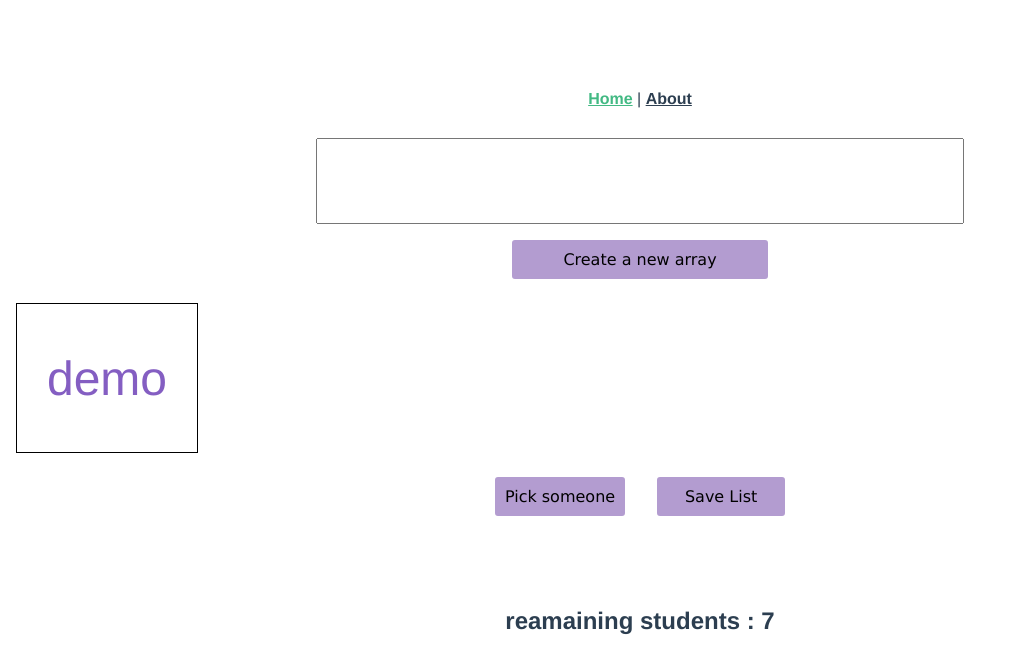
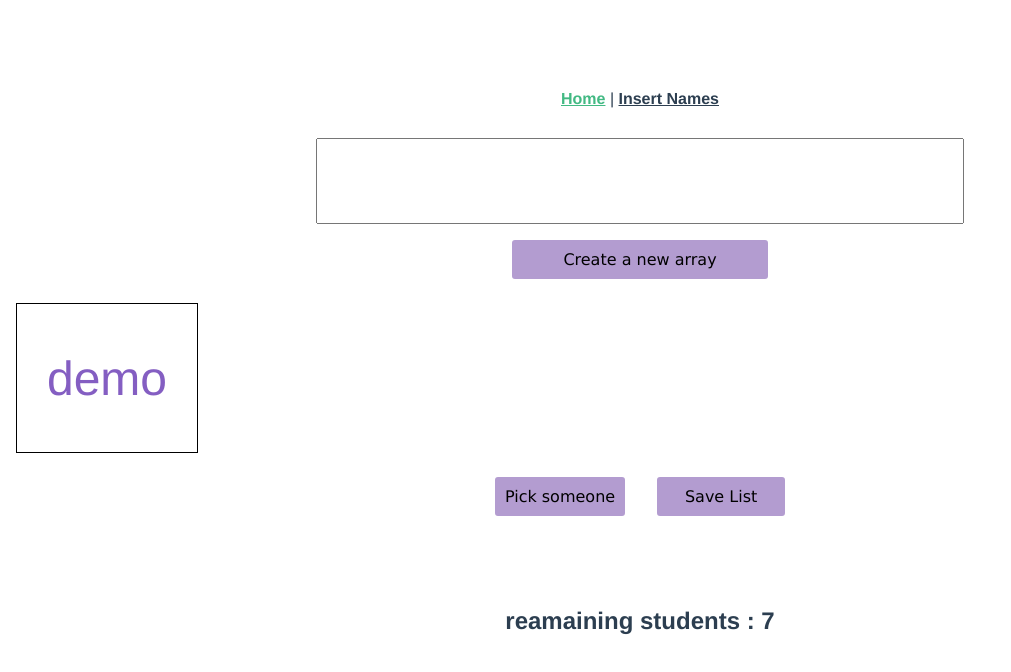
Before and after one commit to 3aluw/randompuipilpicker, a Vue app: page /#/ in a window 1280 px wide. Shown: the top 672 px of the page, without its empty margins (0-1011 px from the left). Built offline with nearby package versions, Linux system fonts and the light colour scheme.

Commit message:
added router

```diff
--- a/src/App.vue
+++ b/src/App.vue
@@ -1,7 +1,7 @@
 <template>
   <div id="nav">
     <router-link to="/">Home</router-link> |
-    <router-link to="/about">About</router-link>
+    <router-link to="/newList">Insert Names</router-link>
   </div>
   <router-view/>
 </template>
--- a/src/router/index.js
+++ b/src/router/index.js
@@ -8,13 +8,13 @@ const routes = [
     component: Home
   },
   {
-    path: '/about',
+    path: '/newList',
     name: 'About',
     // route level code-splitting
     // this generates a separate chunk (about.[hash].js) for this route
     // which is lazy-loaded when the route is visited.
     component: function () {
-      return import(/* webpackChunkName: "about" */ '../views/About.vue')
+      return import(/* webpackChunkName: "about" */ '../views/newListV.vue')
     }
   }
 ]
--- a/src/views/About.vue
+++ /dev/null
@@ -1,5 +0,0 @@
-<template>
-  <div class="about">
-    <h1>This is an about page</h1>
-  </div>
-</template>
--- a/src/views/Home.vue
+++ b/src/views/Home.vue
@@ -14,7 +14,7 @@
 import ListNameInsertFieldC from '../components/ListNameInsertFieldC.vue'
 
 export default {
-  name: 'App',
+  name: 'Home',
   components: {
     ListNameInsertFieldC
   },
--- /dev/null
+++ b/src/views/newListV.vue
@@ -0,0 +1,22 @@
+<template>
+ <div class="list-name">
+    <ListNameInsertFieldC/>
+ </div>
+ <div class="names-container">
+<input type="text">
+
+ </div>
+</template>
+
+
+<script>
+
+import ListNameInsertFieldC from '../components/ListNameInsertFieldC.vue'
+
+export default {
+  name: 'Home',
+  components: {
+    ListNameInsertFieldC
+  }}
+
+  </Script>
```
